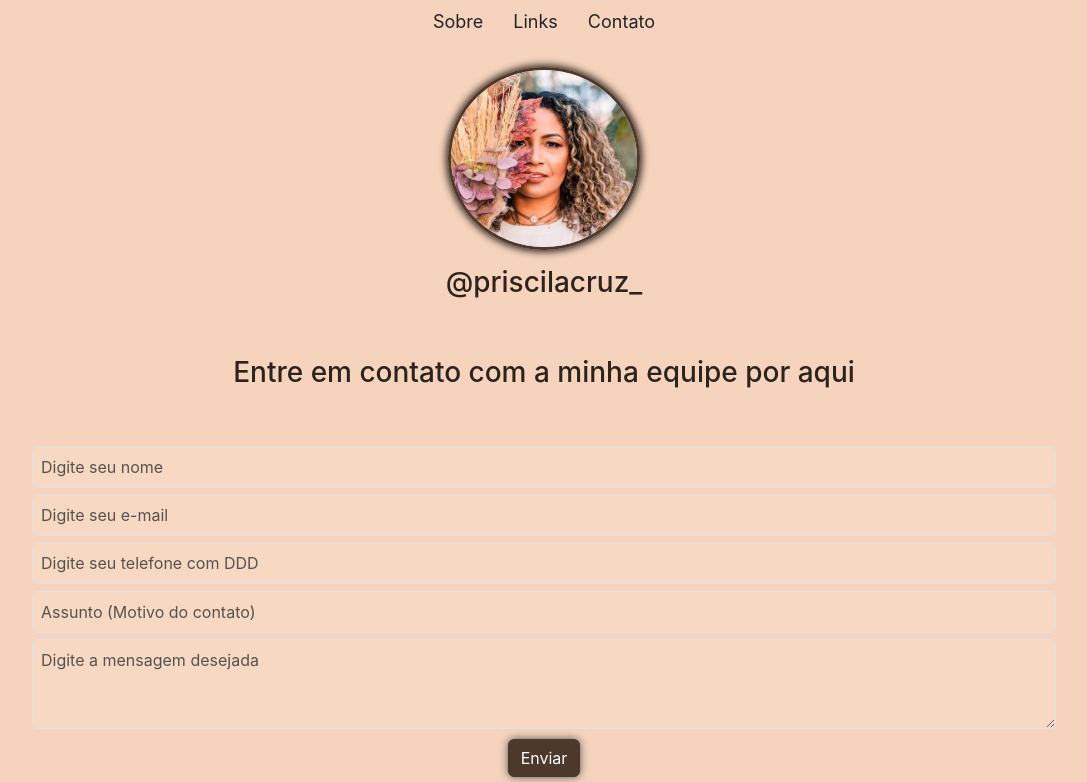
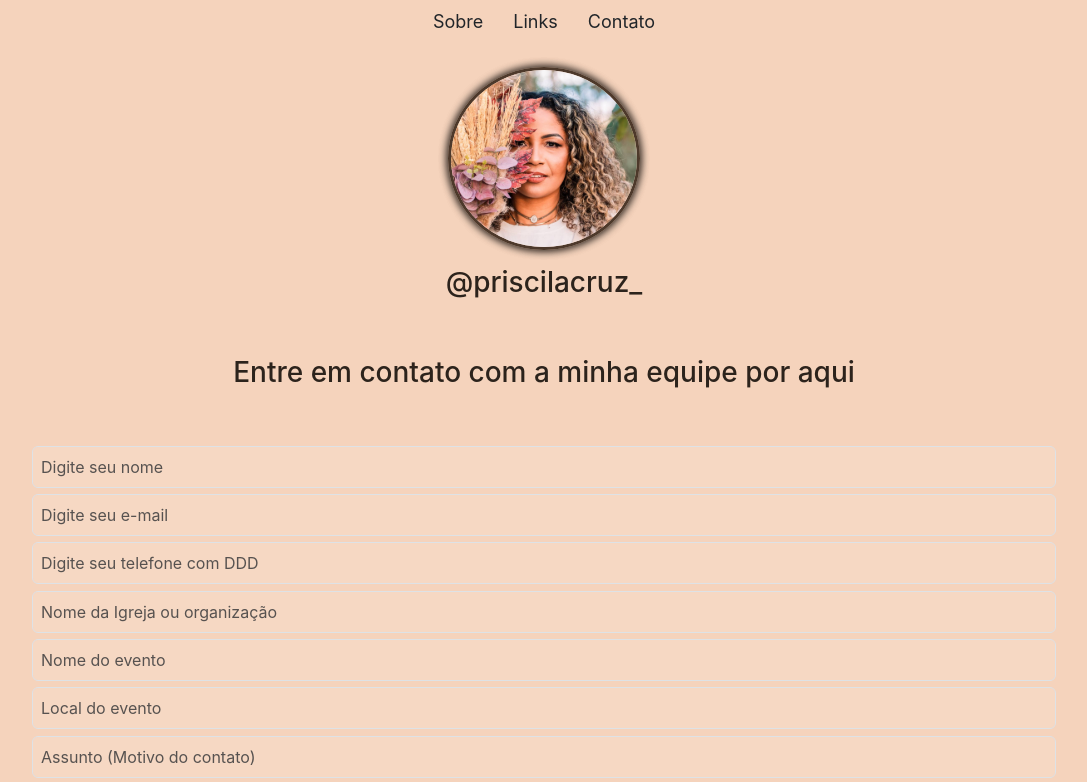
Before and after one commit to francovinicius/priscila-cruz, a React (Create React App) app: page /contato in a window 1280 px wide. Shown: the top 782 px of the page, without its empty margins (96-1183 px from the left). Built offline with nearby package versions, Linux system fonts and the light colour scheme.

Commit message:
adicionando mais inputs

```diff
--- a/src/Components/Form/index.js
+++ b/src/Components/Form/index.js
@@ -14,6 +14,9 @@ export default function Form() {
                     <input type="text" name="name" aria-label="First name" className=" form-control bg-light p-2 bg-opacity-10" required placeholder='Digite seu nome' />
                     <input type="email" name="email" aria-label="E-mail" className="bg-light p-2 bg-opacity-10 form-control" required placeholder='Digite seu e-mail' />
                     <input type="tel" name="tel" aria-label="tel" className=" form-control bg-light p-2 bg-opacity-10" required placeholder='Digite seu telefone com DDD' />
+                    <input type="text" name="text" aria-label="text" className=" form-control bg-light p-2 bg-opacity-10" required placeholder='Nome da Igreja ou organização' />
+                    <input type="text" name="text" aria-label="text" className=" form-control bg-light p-2 bg-opacity-10" required placeholder='Nome do evento' />
+                    <input type="text" name="text" aria-label="text" className=" form-control bg-light p-2 bg-opacity-10" required placeholder='Local do evento' />
                     <input type="text" name="name" className=" form-control bg-light p-2 bg-opacity-10" required placeholder='Assunto (Motivo do contato)' />
                     <textarea className="form-control bg-light p-2 bg-opacity-10" name="menssage" id="exampleFormControlTextarea1" rows="3" required placeholder='Digite a mensagem desejada'></textarea>
 
--- a/src/Components/Links/index.js
+++ b/src/Components/Links/index.js
@@ -4,6 +4,9 @@ export default function Links() {
     return (
         <section className='section-link' id='links'>
             <div className="d-flex flex-column align-items-center justify-content-center">
+                <div className='div-link d-flex flex-column align-items-center justify-content-center'>
+                    <a className="nav-link" aria-current="page" target='_blank' href="https://www.youtube.com/watch?v=EHYyfNOhers">Ouça Quando Ninguém Mais Me Vê</a>
+                </div>
                 <div className='div-link d-flex flex-column align-items-center justify-content-center'>
                     <a className="nav-link" aria-current="page" target='_blank' href="https://m.youtube.com/@OficialPriscilaCruz/featured">Canal no Youtube</a>
                 </div>
@@ -19,9 +22,6 @@ export default function Links() {
                 <div className='div-link d-flex flex-column align-items-center justify-content-center'>
                     <a className="nav-link" aria-current="page" target='_blank' href="https://www.deezer.com/br/artist/5619940?deferredFl=1&utm_campaign=artist&utm_source=google&utm_medium=organic">Deezer</a>
                 </div>
-                <div className='div-link d-flex flex-column align-items-center justify-content-center'>
-                    <a className="nav-link" aria-current="page" target='_blank' href="">YouTube Music</a>
-                </div>
             </div>
         </section>
     )
```
